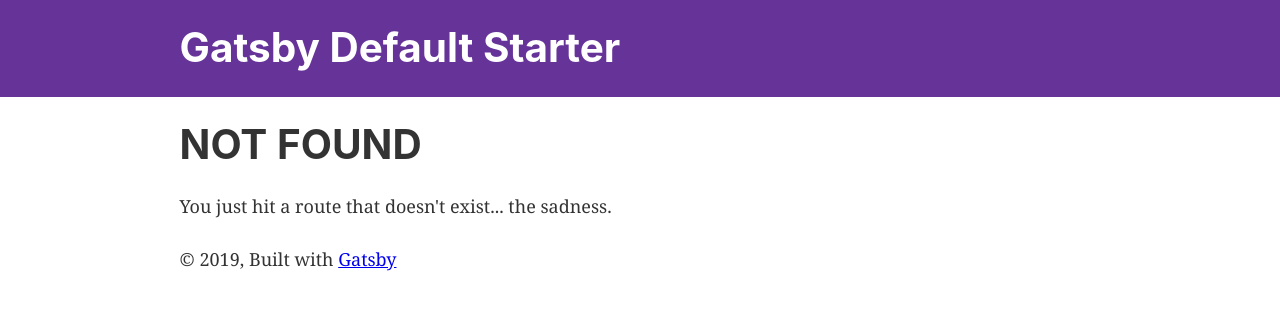
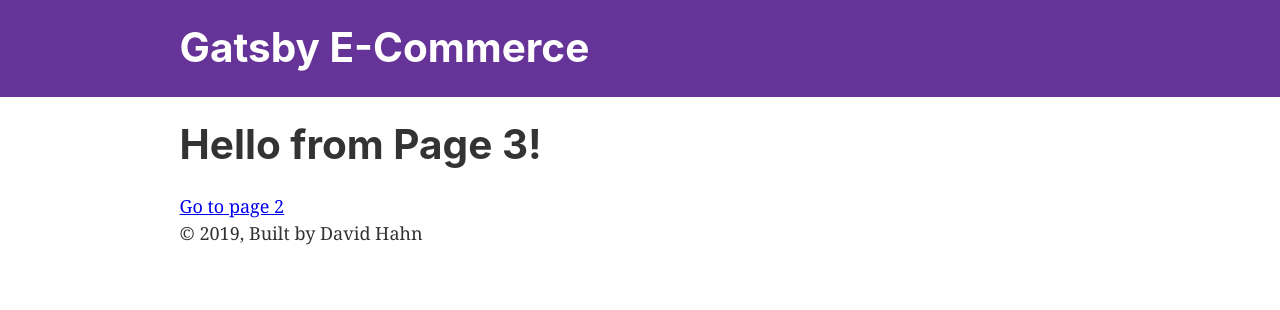
Before and after one commit to DavidKHahn/gatsby-ecommerce, a Gatsby site: page /posts/page-3 in a window 1280 px wide. Before the commit this address had no page. Built offline with nearby package versions, Linux system fonts and the light colour scheme; Gatsby itself is replaced by a stand-in of ours.

Commit message:
gatsby config, graphql query

```diff
--- a/gatsby-config.js
+++ b/gatsby-config.js
@@ -1,8 +1,9 @@
 module.exports = {
   siteMetadata: {
-    title: `Gatsby Default Starter`,
+    title: `Gatsby E-Commerce`,
     description: `Kick off your next, great Gatsby project with this default starter. This barebones starter ships with the main Gatsby configuration files you might need.`,
-    author: `@gatsbyjs`,
+    author: `David Hahn`,
+    createdAt: 2019,
   },
   plugins: [
     `gatsby-plugin-react-helmet`,
--- a/src/components/layout.js
+++ b/src/components/layout.js
@@ -5,12 +5,12 @@
  * See: https://www.gatsbyjs.org/docs/use-static-query/
  */
 
+import { graphql, useStaticQuery } from "gatsby"
+import PropTypes from "prop-types"
 import React from "react"
-import PropTypes from "prop-types"
-import { useStaticQuery, graphql } from "gatsby"
-
 import Header from "./header"
 import "./layout.css"
+
 
 const Layout = ({ children }) => {
   const data = useStaticQuery(graphql`
@@ -18,6 +18,7 @@
       site {
         siteMetadata {
           title
+          author
         }
       }
     }
@@ -36,9 +37,8 @@
       >
         <main>{children}</main>
         <footer>
-          © {new Date().getFullYear()}, Built with
-          {` `}
-          <a href="https://www.gatsbyjs.org">Gatsby</a>
+          © {new Date().getFullYear()}, Built by {''}
+          {data.site.siteMetadata.author}
         </footer>
       </div>
     </>
--- /dev/null
+++ b/src/pages/posts/page-3.js
@@ -0,0 +1,10 @@
+import { Link } from 'gatsby';
+import React from 'react';
+import Layout from '../../components/layout';
+
+export default () => (
+    <Layout>
+        <h1>Hello from Page 3!</h1>
+        <Link to="/page-2">Go to page 2</Link>
+    </Layout>
+)
```
